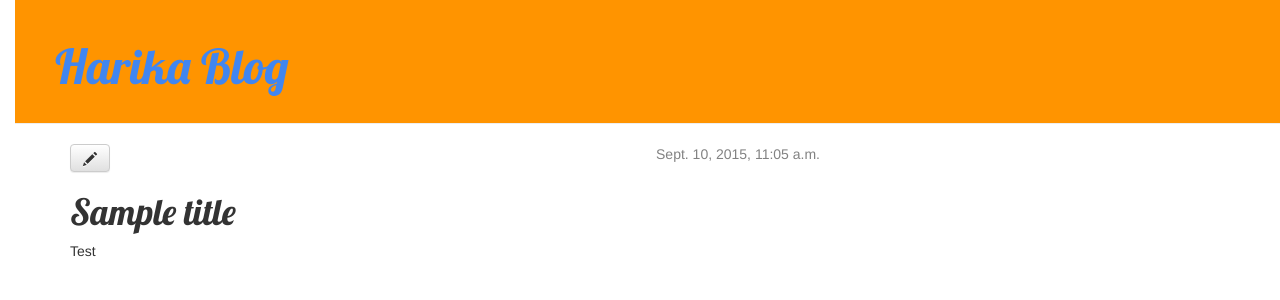
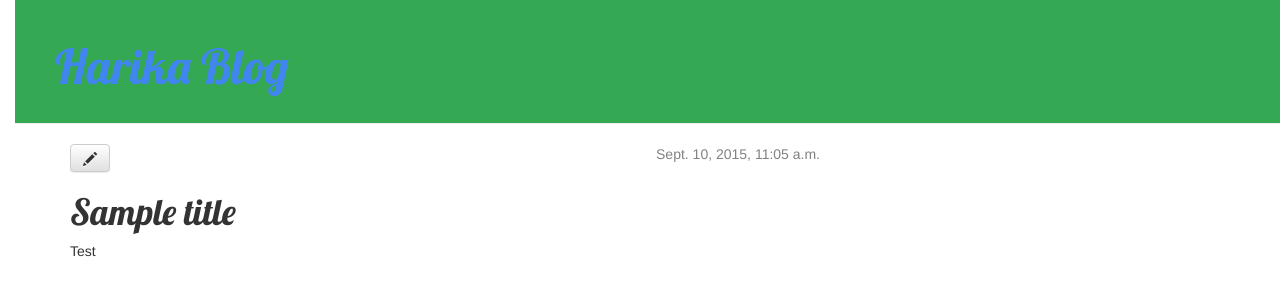
Before and after one commit to nescodeharika/nescode, a Django app: page /post/5/ in a window 1280 px wide. Shown: the top 300 px of the page. Run offline with Django 3.2, Linux system fonts and the light colour scheme; data comes from the database, SQL or seed files in the repository; some libraries are stand-ins or nearby versions.

Commit message:
Blog change color

```diff
--- a/blog/static/css/blog.css
+++ b/blog/static/css/blog.css
@@ -7,7 +7,7 @@ body {
     padding-left: 15px;
 }
 .page-header {
-    background-color: #ff9400;
+    background-color: #34A853;
     margin-top: 0;
     padding: 20px 20px 20px 40px;
 }
```
